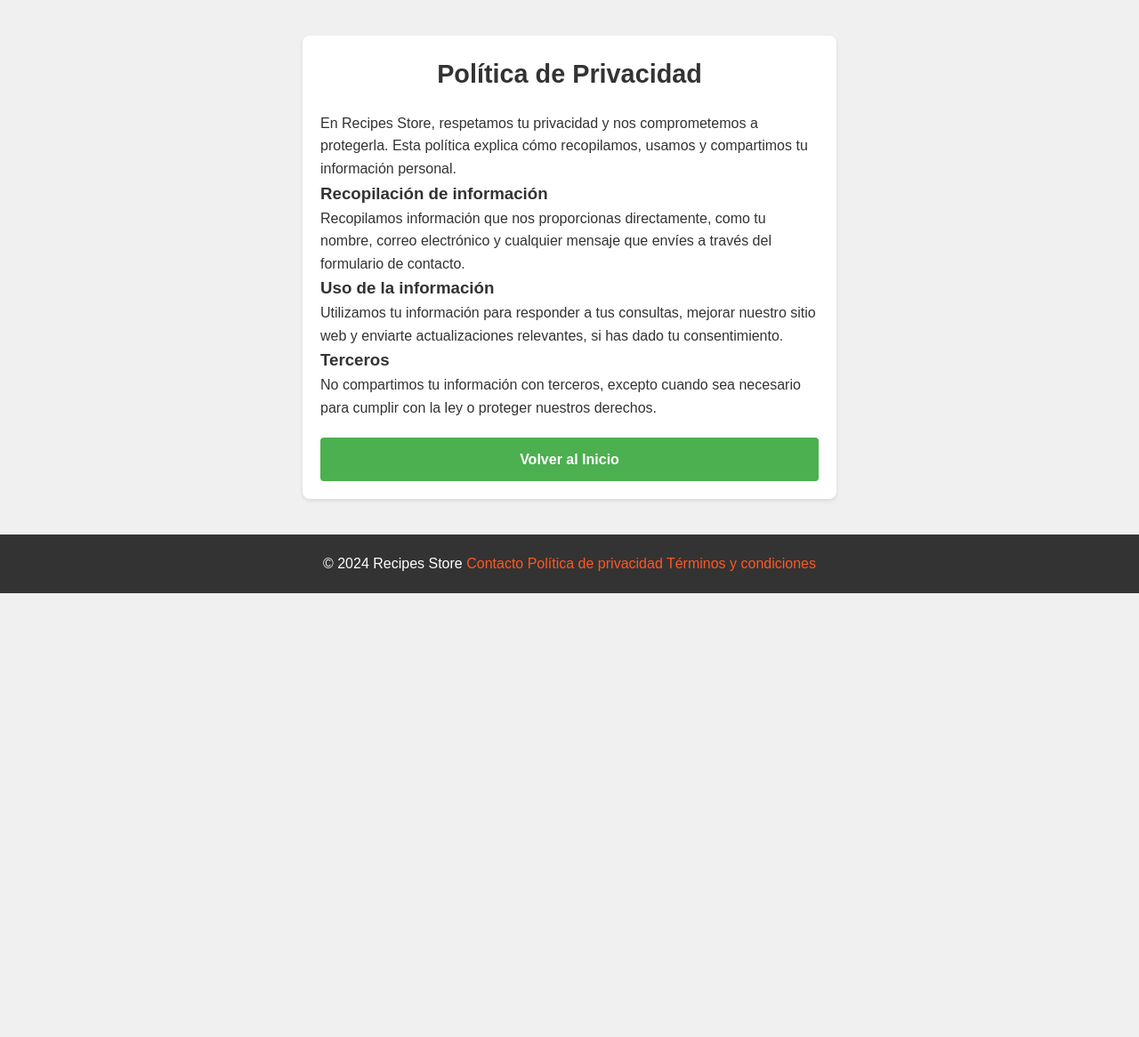
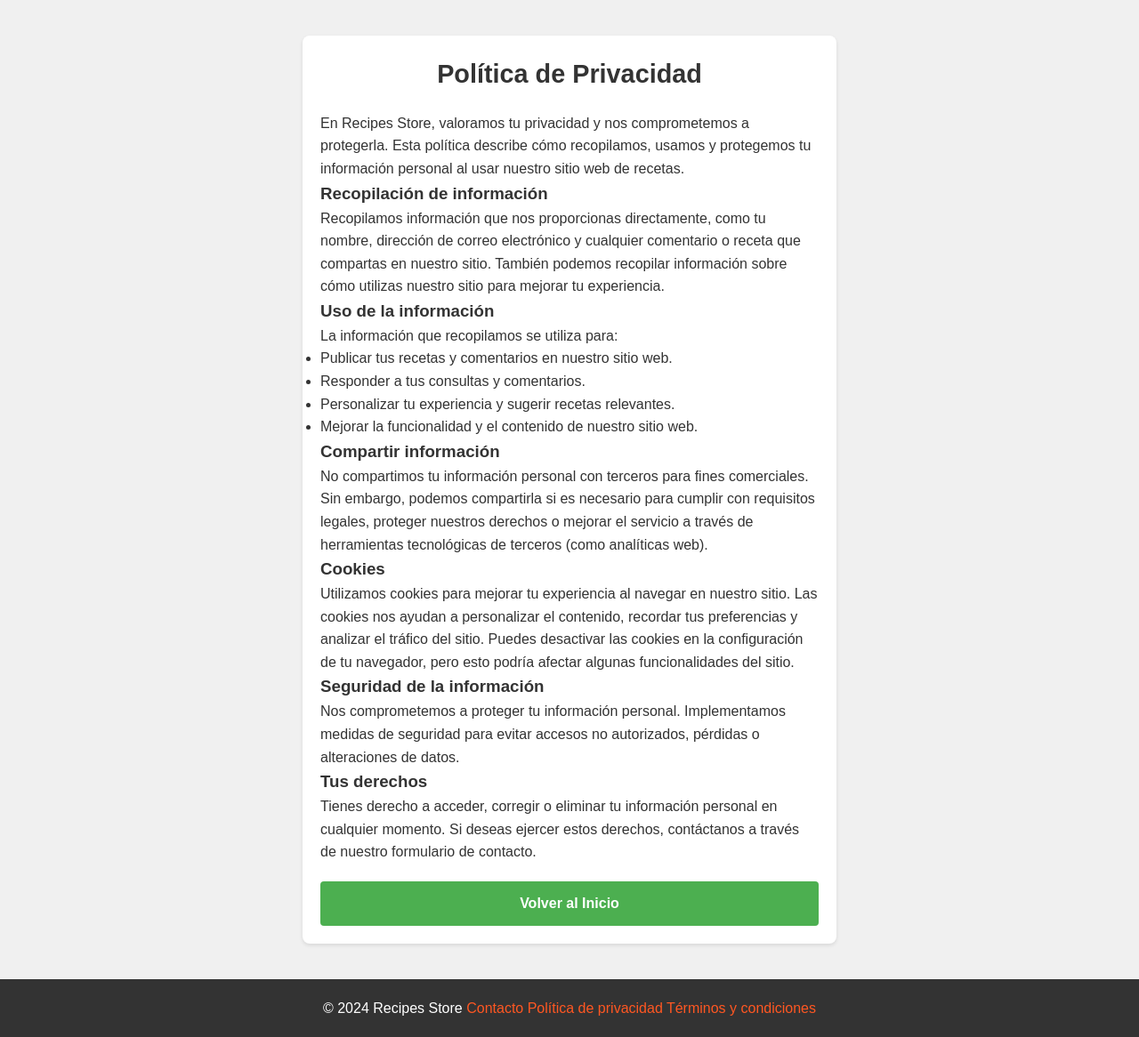
Before and after one commit to InigoDiazMunio/IngeneriaWebGrupo10, a Django app: page /politica-privacidad/ in a window 1280 px wide. Shown: the part 117-1283 px from the top of the page at 89% size. Before the commit the page ends 784 px from the top, so only its background shows below. Run offline with Django 4.2, Linux system fonts and the light colour scheme.

Commit message:
politicaa y terminos

```diff
--- a/appRecetario/templates/politica_privacidad.html
+++ b/appRecetario/templates/politica_privacidad.html
@@ -11,19 +11,37 @@
 <div class="contacto-container">
     <h2 class="contacto-title">Política de Privacidad</h2>
     <p>
-        En Recipes Store, respetamos tu privacidad y nos comprometemos a protegerla. Esta política explica cómo recopilamos, usamos y compartimos tu información personal.
+        En Recipes Store, valoramos tu privacidad y nos comprometemos a protegerla. Esta política describe cómo recopilamos, usamos y protegemos tu información personal al usar nuestro sitio web de recetas.
     </p>
     <h3>Recopilación de información</h3>
     <p>
-        Recopilamos información que nos proporcionas directamente, como tu nombre, correo electrónico y cualquier mensaje que envíes a través del formulario de contacto.
+        Recopilamos información que nos proporcionas directamente, como tu nombre, dirección de correo electrónico y cualquier comentario o receta que compartas en nuestro sitio. También podemos recopilar información sobre cómo utilizas nuestro sitio para mejorar tu experiencia.
     </p>
     <h3>Uso de la información</h3>
     <p>
-        Utilizamos tu información para responder a tus consultas, mejorar nuestro sitio web y enviarte actualizaciones relevantes, si has dado tu consentimiento.
+        La información que recopilamos se utiliza para:
+        <ul>
+            <li>Publicar tus recetas y comentarios en nuestro sitio web.</li>
+            <li>Responder a tus consultas y comentarios.</li>
+            <li>Personalizar tu experiencia y sugerir recetas relevantes.</li>
+            <li>Mejorar la funcionalidad y el contenido de nuestro sitio web.</li>
+        </ul>
     </p>
-    <h3>Terceros</h3>
+    <h3>Compartir información</h3>
     <p>
-        No compartimos tu información con terceros, excepto cuando sea necesario para cumplir con la ley o proteger nuestros derechos.
+        No compartimos tu información personal con terceros para fines comerciales. Sin embargo, podemos compartirla si es necesario para cumplir con requisitos legales, proteger nuestros derechos o mejorar el servicio a través de herramientas tecnológicas de terceros (como analíticas web).
+    </p>
+    <h3>Cookies</h3>
+    <p>
+        Utilizamos cookies para mejorar tu experiencia al navegar en nuestro sitio. Las cookies nos ayudan a personalizar el contenido, recordar tus preferencias y analizar el tráfico del sitio. Puedes desactivar las cookies en la configuración de tu navegador, pero esto podría afectar algunas funcionalidades del sitio.
+    </p>
+    <h3>Seguridad de la información</h3>
+    <p>
+        Nos comprometemos a proteger tu información personal. Implementamos medidas de seguridad para evitar accesos no autorizados, pérdidas o alteraciones de datos.
+    </p>
+    <h3>Tus derechos</h3>
+    <p>
+        Tienes derecho a acceder, corregir o eliminar tu información personal en cualquier momento. Si deseas ejercer estos derechos, contáctanos a través de nuestro formulario de contacto.
     </p>
     <a href="{% url 'index' %}" class="btn-volver">Volver al Inicio</a>
 </div>
```
Also changed, not shown: appRecetario/templates/terminos_condiciones.html (+12 -4 lines).
